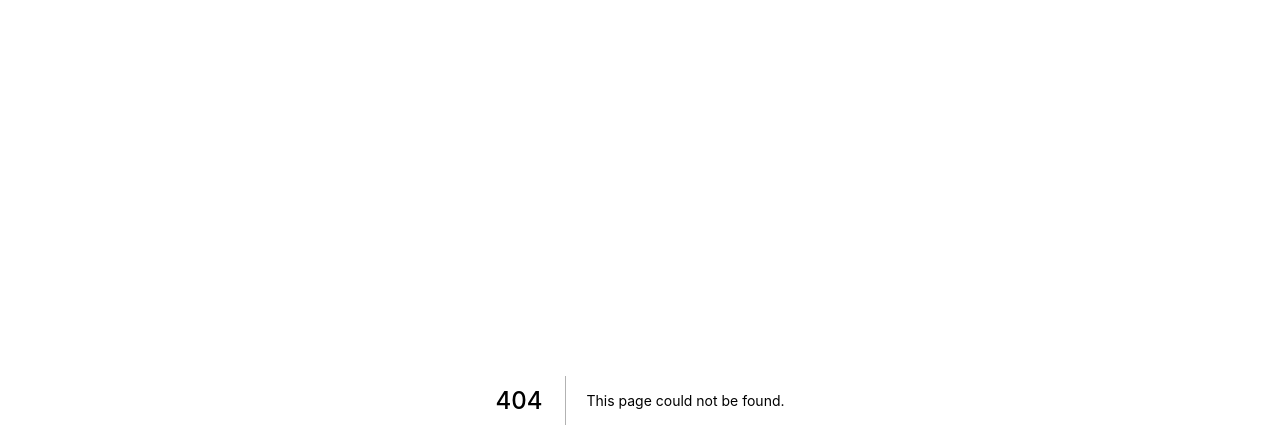
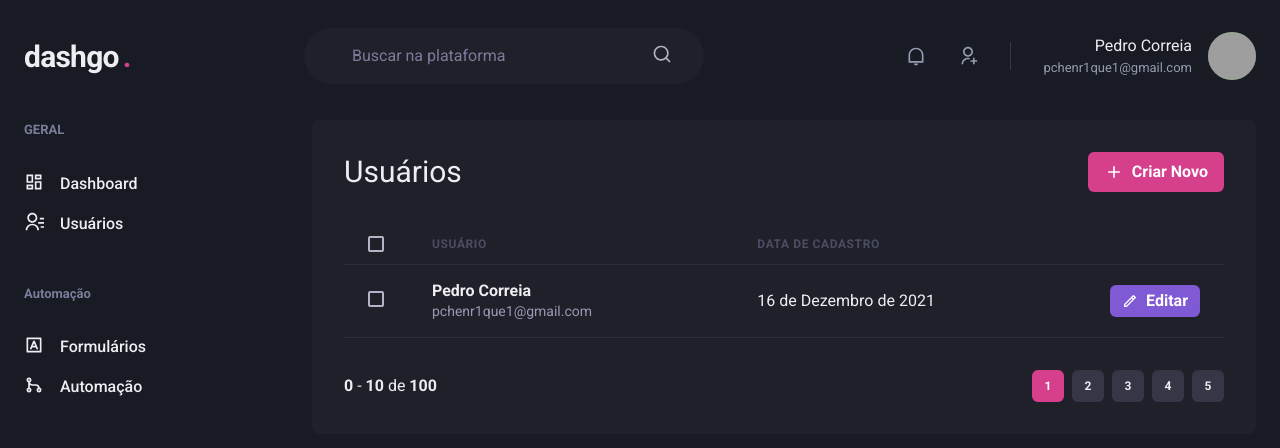
Before and after one commit to pdr3392/dashgo, a Next.js app: page /users in a window 1280 px wide. Before the commit this address had no page. Shown: the top 448 px of the page. Built offline with nearby package versions, Linux system fonts and the light colour scheme; grey boxes are pictures that could not be loaded.

Commit message:
layout finished

```diff
--- /dev/null
+++ b/src/components/Pagination.tsx
@@ -0,0 +1,65 @@
+import { Box, Button, Stack } from "@chakra-ui/react";
+
+export default function Pagination() {
+  return (
+    <Stack
+      direction="row"
+      mt="8"
+      justify="space-between"
+      align="center"
+      spacing="6"
+    >
+      <Box>
+        <strong>0</strong> - <strong>10</strong> de <strong>100</strong>
+      </Box>
+      <Stack direction="row" spacing="2">
+        <Button
+          size="sm"
+          fontSize="xs"
+          colorScheme="pink"
+          w="4"
+          disabled
+          _disabled={{ bg: "pink.500", cursor: "default" }}
+        >
+          1
+        </Button>
+        <Button
+          size="sm"
+          fontSize="xs"
+          w="4"
+          bg="gray.700"
+          _hover={{ bg: "gray.500" }}
+        >
+          2
+        </Button>
+        <Button
+          size="sm"
+          fontSize="xs"
+          w="4"
+          bg="gray.700"
+          _hover={{ bg: "gray.500" }}
+        >
+          3
+        </Button>
+        <Button
+          size="sm"
+          fontSize="xs"
+          w="4"
+          bg="gray.700"
+          _hover={{ bg: "gray.500" }}
+        >
+          4
+        </Button>
+        <Button
+          size="sm"
+          fontSize="xs"
+          w="4"
+          bg="gray.700"
+          _hover={{ bg: "gray.500" }}
+        >
+          5
+        </Button>
+      </Stack>
+    </Stack>
+  );
+}
--- /dev/null
+++ b/src/pages/users/index.tsx
@@ -0,0 +1,91 @@
+import {
+  Box,
+  Text,
+  Button,
+  Checkbox,
+  Flex,
+  Heading,
+  Icon,
+  Table,
+  Tbody,
+  Td,
+  Th,
+  Thead,
+  Tr,
+} from "@chakra-ui/react";
+import { RiAddLine, RiPencilLine } from "react-icons/ri";
+import Header from "../../components/Header";
+import Pagination from "../../components/Pagination";
+import Sidebar from "../../components/Sidebar";
+
+export default function UserList() {
+  return (
+    <Box>
+      <Header />
+
+      <Flex w="100%" my="6" maxWidth={1480} mx="auto" px="6">
+        <Sidebar />
+
+        <Box flex="1" borderRadius="8" bg="gray.800" p="8">
+          <Flex mb="8" justify="space-between" align="center">
+            <Heading size="lg" fontWeight="normal">
+              Usuários
+            </Heading>
+
+            <Button
+              as="a"
+              size="md"
+              colorScheme="pink"
+              leftIcon={<Icon as={RiAddLine} fontSize="20" />}
+            >
+              Criar Novo
+            </Button>
+          </Flex>
+
+          <Table colorScheme="whiteAlpha">
+            <Thead>
+              <Tr>
+                <Th px="6" color="gray.300" w="8">
+                  <Checkbox colorScheme="pink" />
+                </Th>
+                <Th>Usuário</Th>
+                <Th>Data de cadastro</Th>
+                <Th w="8"></Th>
+              </Tr>
+            </Thead>
+
+            <Tbody>
+              <Tr>
+                <Td px="6">
+                  <Checkbox colorScheme="pink" />
+                </Td>
+                <Td>
+                  <Box>
+                    <Text fontWeight="bold">Pedro Correia</Text>
+                    <Text fontSize="sm" color="gray.300">
+                      pchenr1que1@gmail.com
+                    </Text>
+                  </Box>
+                </Td>
+                <Td>16 de Dezembro de 2021</Td>
+                <Td>
+                  <Button
+                    as="a"
+                    fontSize="16"
+                    size="sm"
+                    colorScheme="purple"
+                    leftIcon={<Icon as={RiPencilLine} />}
+                  >
+                    Editar
+                  </Button>
+                </Td>
+              </Tr>
+            </Tbody>
+          </Table>
+
+          <Pagination />
+        </Box>
+      </Flex>
+    </Box>
+  );
+}
```
Also changed, not shown: src/pages/users/create.tsx (added, +55 -0 lines).
